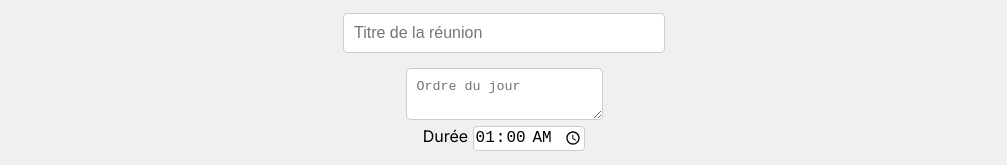
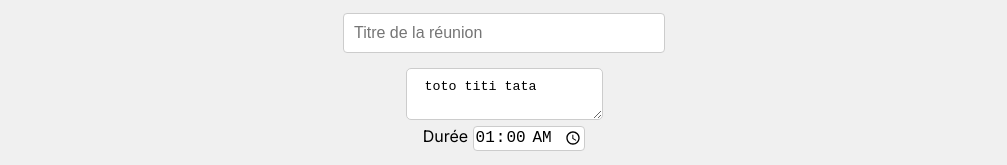
Before and after one commit to samohtsp/EstiMeet, a Next.js app in the folder estimeet/: page /Estimeet/ in a window 1280 px wide. Shown: the top 165 px of the page, without its empty margins (136-1143 px from the left). Built offline with nearby package versions, Linux system fonts and the light colour scheme.

Commit message:
mise a jours - valeur initiale a meeting notes

```diff
--- a/estimeet/src/app/page.tsx
+++ b/estimeet/src/app/page.tsx
@@ -1,20 +1,21 @@
 // src/app/HomePage.tsx
+
 "use client";
+
 import React, { useState } from "react";
+
 import RoleList from "../components/RoleList.component/RoleList";
 import MeetingCostCalculator from "../components/MeetingCostCalculator.component/MeetingCostCalculator";
 import { Role } from "../models/role";
 
-const fetchRoles = async (): Promise<Role[]> => {
-  return [
-    { title: "Manager", price: 500, iteration: 1 },
-    { title: "Developer", price: 400, iteration: 1 },
-    { title: "Tech Lead", price: 450, iteration: 1 },
-  ];
-};
+const fetchRoles = async (): Promise<Role[]> => [
+  { title: "Manager", price: 500, iteration: 1 },
+  { title: "Developer", price: 400, iteration: 1 },
+  { title: "Tech Lead", price: 450, iteration: 1 },
+];
 
 const HomePage = () => {
-  const [meetingNotes, setMeetingNotes] = useState("");
+  const [meetingNotes, setMeetingNotes] = useState(" toto titi tata");
   const [meetingTitle, setMeetingTitle] = useState("");
   const [emailList, setEmailList] = useState("");
   const [duration, setDuration] = useState({ hours: 1, minutes: 0 }); // Valeur par défaut initialisée
```
